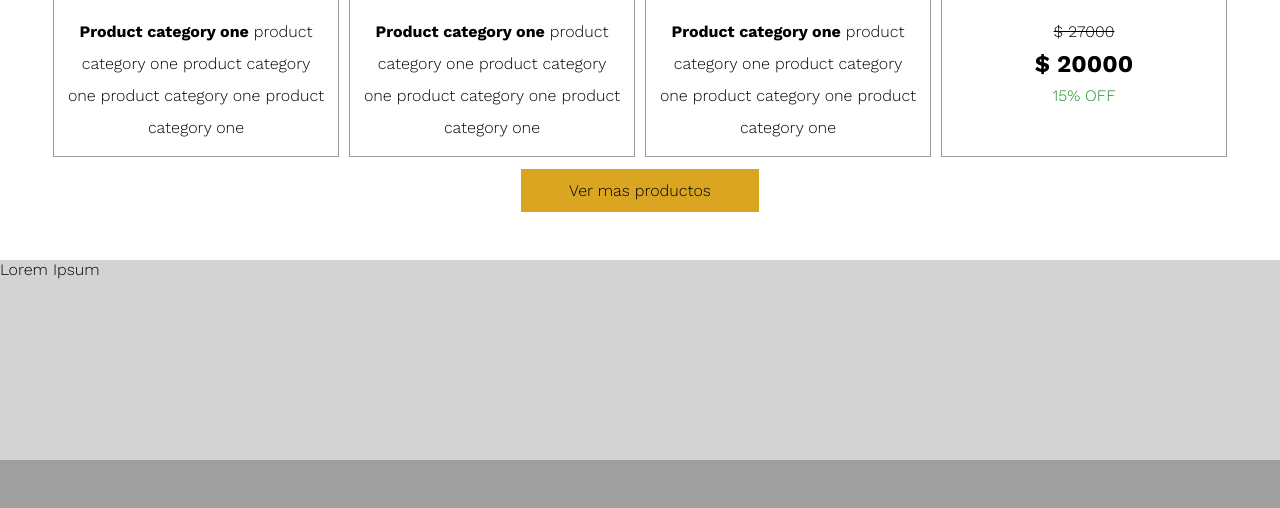
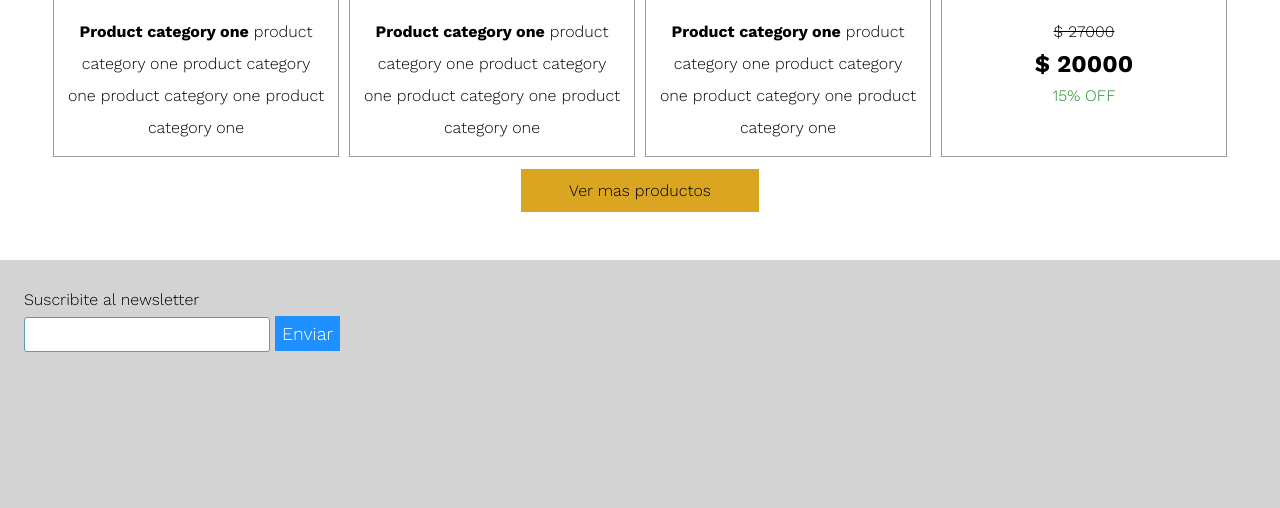
Before and after one commit to emilianosalcedo/tci-tp, a PHP site: page / in a window 1280 px wide. Shown: the part 1724-2232 px from the top of the page. Before the commit the page ends 2184 px from the top, so only its background shows below. Run offline with PHP 8.4, Linux system fonts and the light colour scheme.

Commit message:
Empezamos Javascript

```diff
--- a/css/index.css
+++ b/css/index.css
@@ -130,6 +130,38 @@ button {
 #footer {
     height: 200px;
     background: lightgray;
+    padding: 24px;
+    line-height: 2em;
+}
+
+#footer form input {
+    padding: 6px;
+    font-size: 18px;
+    color: steelblue;
+    border: 1px solid cadetblue;
+    border-radius: 3px;
+}
+
+#footer form button {
+    padding: 6px;
+    font-size: 18px;
+    background: dodgerblue;
+    color: white;
+    border: 1px solid dodgerblue;
+}
+
+.cookie {
+    background-color: rgba(0,0,0,.75);
+    padding: 24px;
+    text-align: center;
+    color: white;
+    position: sticky;
+    bottom: 0;
+}
+
+.cookie a {
+    border: none;
+    color: white;
 }
 
 @media screen and (max-width: 768px) {
--- a/index.html
+++ b/index.html
@@ -106,7 +106,7 @@
         </div>
 
         <div class="item-product">
-            <img src="http://placeimg.com/400/400/arch" alt="Logo Google" />
+            <img src="https://placeimg.com/400/400/arch" alt="Logo Google" />
             <p>
                 <span class="tachado">$ 27000</span>
                 <span class="precio-final">$ 20000</span>
@@ -119,6 +119,19 @@
         </div>
     </div>
 
-    <div id="footer">Lorem Ipsum</div>
+    <div id="footer">
+        <p>Suscribite al newsletter</p>
+        <form action="" method="POST">
+            <input type="text" />
+            <button>Enviar</button>
+        </form>
+    </div>
+
+    <div class="cookie">
+        En este sitio usamos cookies para brindar un mejor servicio.
+        <a href="#">Aceptar</a>
+    </div>
+
+    <script src="js/index.js"></script>
 </body>
 </html>
```
Also changed, not shown: js/index.js (+63 -1 lines).
